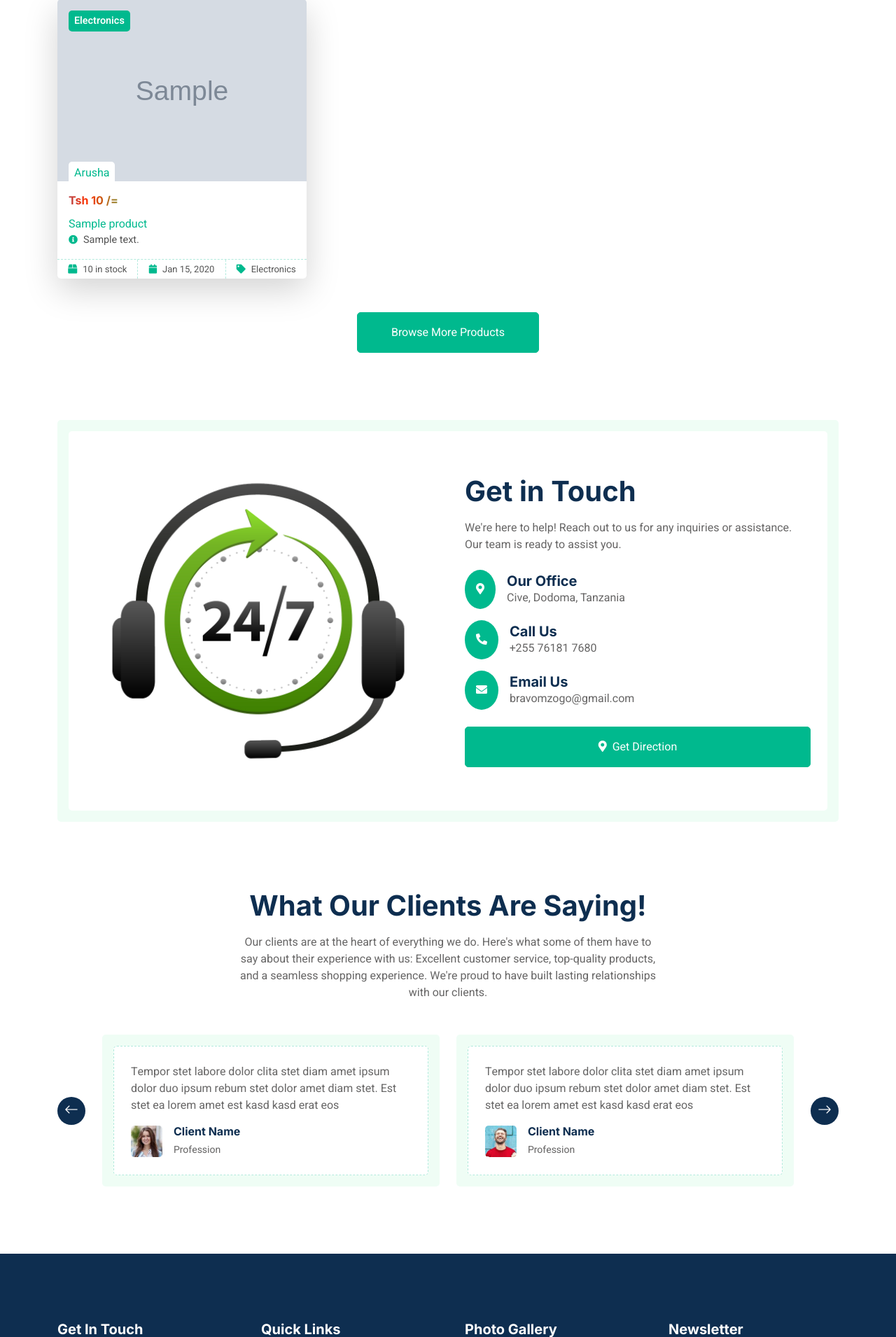
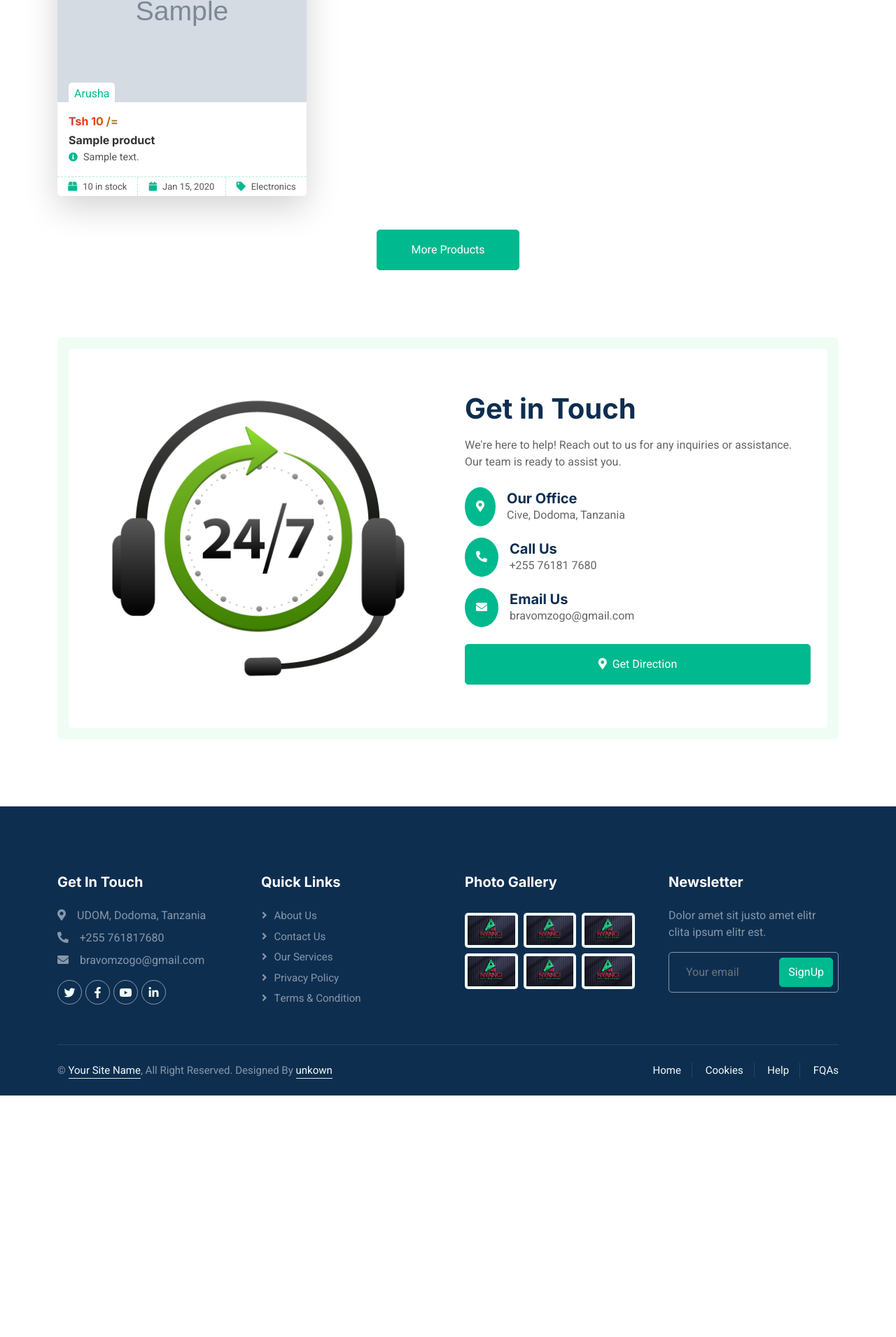
Before and after one commit to bravomzogo/nyangi_market, a Django app: page / in a window 1280 px wide. Shown: the part 1577-3487 px from the top of the page at 70% size. After the commit the page ends 3142 px from the top, so only its background shows below. Run offline with Django 5.2, Linux system fonts and the light colour scheme; tables that the repository leaves empty hold one stand-in row (values such as "Sample post"); grey boxes marked "Sample" are stand-in pictures; some libraries are stand-ins or nearby versions.

Commit message:
Update index.html

```diff
--- a/myapp/templates/myapp/index.html
+++ b/myapp/templates/myapp/index.html
@@ -1,7 +1,7 @@
 {% extends "myapp/base.html" %}
 {% load static %}
 {% load widget_tweaks %}
-{% load humanize %}  <!-- Add this line to load the humanize template tag library -->
+{% load humanize %}
 
 {% block title %}Home{% endblock %}
 
@@ -17,15 +17,15 @@
         <div class="col-md-6 p-5 mt-lg-5">
             <h1 class="display-5 animated fadeIn mb-4">Explore Our <span class="text-primary">Wide Range of Products</span> To Be The First</h1>
             <p class="animated fadeIn mb-4 pb-2">From electronics to clothing, home decor to accessories, we offer an extensive variety of products that cater to all your needs. Browse through our diverse collection and stay ahead with exclusive offers, premium quality, and the best deals.</p>
-            <a href="#prod" class="btn btn-primary py-3 px-5 me-3 animated fadeIn">Shop Now</a>
+            <a href="#carr" class="btn btn-primary py-3 px-5 me-3 animated fadeIn">Shop Now</a>
         </div>
         <div class="col-md-6 animated fadeIn">
             <div class="owl-carousel header-carousel">
                 <div class="owl-carousel-item">
-                    <img class="img-fluid" src="{% static 'img/log1.png' %}" alt="">
+                    <img class="img-fluid" src="{% static 'img/pic1.jpg' %}" alt="">
                 </div>
                 <div class="owl-carousel-item">
-                    <img class="img-fluid" src="{% static 'img/carousel-2.jpg' %}" alt="">
+                    <img class="img-fluid" src="{% static 'img/pic2.jpg' %}" alt="">
                 </div>
             </div>
         </div>
@@ -56,28 +56,29 @@
 <!-- About End -->
 
 <!-- Search Start -->
+<form method="GET" action="{% url 'index' %}" onsubmit="scrollToProducts()">
     <div class="container-fluid bg-primary mb-5 wow fadeIn" data-wow-delay="0.1s" style="padding: 35px;">
         <div class="container">
             <div class="row g-2">
                 <div class="col-md-10">
                     <div class="row g-2">
                         <div class="col-md-4">
-                        <input type="text" class="form-control border-0 py-3" placeholder="Search Keyword">
+                            <input type="text" name="keyword" class="form-control border-0 py-3" placeholder="Search Keyword" value="{{ keyword }}">
                         </div>
                         <div class="col-md-4">
-                        <select class="form-select border-0 py-3">
-                            <option selected>Products</option>
-                            <option value="1">Product 1</option>
-                            <option value="2">Product 2</option>
-                            <option value="3">Product 3</option>
+                            <select name="category" class="form-select border-0 py-3">
+                                <option value="" {% if category == "" %}selected{% endif %}>All Categories</option>
+                                {% for cat in categories %}
+                                    <option value="{{ cat.0 }}" {% if category == cat.0 %}selected{% endif %}>{{ cat.1 }}</option>
+                                {% endfor %}
                             </select>
                         </div>
                         <div class="col-md-4">
-                        <select class="form-select border-0 py-3">
-                            <option selected>Location</option>
-                            <option value="1">Location 1</option>
-                            <option value="2">Location 2</option>
-                            <option value="3">Location 3</option>
+                            <select name="location" class="form-select border-0 py-3">
+                                <option value="" {% if location == "" %}selected{% endif %}>Location</option>
+                                {% for region in regions %}
+                                    <option value="{{ region.0 }}" {% if location == region.0 %}selected{% endif %}>{{ region.1 }}</option>
+                                {% endfor %}
                             </select>
                         </div>
                     </div>
@@ -88,30 +89,18 @@
             </div>
         </div>
     </div>
+</form>
 <!-- Search End -->
 
 <!-- Product Categories Start -->
 <div class="container-xxl py-5">
-    <div class="container">
+    <div class="container" id="carr">
         <div class="row g-0 gx-5 align-items-end">
             <div class="col-lg-6">
                 <div class="text-start mx-auto mb-5 wow slideInLeft" data-wow-delay="0.1s">
                     <h1 class="mb-3">Our Product Categories</h1>
                     <p>Browse through our diverse range of products. From cutting-edge electronics to elegant furniture, stylish fashion, and more, we offer something for everyone. Enjoy top-quality items at the best prices.</p>
                 </div>
-            </div>
-            <div class="col-lg-6 text-start text-lg-end wow slideInRight" data-wow-delay="0.1s">
-                <ul class="nav nav-pills d-inline-flex justify-content-end mb-5">
-                    <li class="nav-item me-2">
-                        <a class="btn btn-outline-primary active" data-bs-toggle="pill" href="#tab-1">Featured</a>
-                    </li>
-                    <li class="nav-item me-2">
-                        <a class="btn btn-outline-primary" data-bs-toggle="pill" href="#tab-2">Electronics</a>
-                    </li>
-                    <li class="nav-item me-0">
-                        <a class="btn btn-outline-primary" data-bs-toggle="pill" href="#tab-3">Clothing</a>
-                    </li>
-                </ul>
             </div>
         </div>
         <div class="tab-content">
@@ -129,8 +118,7 @@
                             </div>
                             <div class="p-3 pb-0">
                                 <h5 class="price-flash">Tsh {{ product.price|intcomma }} /=</h5>
-                                <a class="d-block h6 mb-1 product-name" href="osition-relative overflow-hidden">
-                                    <a href="{% url 'product_detail' product.id %}">{{ product.name }}</a>
+                                <a class="d-block h6 mb-1 product-name" href="{% url 'product_detail' product.id %}">{{ product.name }}</a>
                                 <p class="product-description"><i class="fa fa-info-circle text-primary me-2"></i>{{ product.description }}</p>
                             </div>
                             <div class="d-flex border-top">
@@ -146,11 +134,30 @@
         </div>
         <br><br>
         <div class="col-12 text-center wow fadeInUp" data-wow-delay="0.1s">
-            <button id="load-more" class="btn btn-primary py-3 px-5">Browse More Products</button>
+            <button id="load-more" class="btn btn-primary py-3 px-5">More Products</button>
         </div>
 
         <script src="https://code.jquery.com/jquery-3.6.0.min.js"></script>
         <script>
+             // Function to scroll to the product section
+    function scrollToProducts() {
+        // Save the search action in localStorage to indicate a search was performed
+        localStorage.setItem('searchPerformed', 'true');
+    }
+
+    // Check if a search was performed and scroll to the product section
+    document.addEventListener('DOMContentLoaded', function() {
+        if (localStorage.getItem('searchPerformed') === 'true') {
+            // Scroll to the product section
+            const productSection = document.getElementById('carr');
+            if (productSection) {
+                productSection.scrollIntoView({ behavior: 'smooth' });
+            }
+
+            // Remove the search flag from localStorage
+            localStorage.removeItem('searchPerformed');
+        }
+    });
             $(document).ready(function() {
                 let page = 2;  // Start loading from the second page
                 const productContainer = $('#product-container');
@@ -177,7 +184,7 @@
                                         <div class="col-lg-4 col-md-6">
                                             <div class="property-item rounded overflow-hidden shadow-lg transition-transform transform hover:scale-105">
                                                 <div class="position-relative overflow-hidden">
-                                                    <a href="">
+                                                    <a href="/product/${product.id}/">
                                                         <img class="img-fluid product-image" src="${product.image}" alt="${product.name}">
                                                     </a>
                                                     <div class="bg-primary rounded text-white position-absolute start-0 top-0 m-3 py-1 px-2">${product.category}</div>
@@ -185,7 +192,7 @@
                                                 </div>
                                                 <div class="p-3 pb-0">
                                                     <h5 class="price-flash">Tsh ${formattedPrice} /=</h5>
-                                                    <a class="d-block h6 mb-1 product-name" href="">${product.name}</a>
+                                                    <a class="d-block h6 mb-1 product-name" href="/product/${product.id}/">${product.name}</a>
                                                     <p class="product-description"><i class="fa fa-info-circle text-primary me-2"></i>${product.description}</p>
                                                 </div>
                                                 <div class="d-flex border-top">
@@ -271,56 +278,6 @@
     </div>
 </div>
 <!-- Contact Details End -->
-
-<!-- Testimonial Start -->
-<div class="container-xxl py-5">
-    <div class="container">
-        <div class="text-center mx-auto mb-5 wow fadeInUp" data-wow-delay="0.1s" style="max-width: 600px;">
-            <h1 class="mb-3">What Our Clients Are Saying!</h1>
-            <p>Our clients are at the heart of everything we do. Here's what some of them have to say about their experience with us: Excellent customer service, top-quality products, and a seamless shopping experience. We're proud to have built lasting relationships with our clients.</p>
-        </div>
-
-        <div class="owl-carousel testimonial-carousel wow fadeInUp" data-wow-delay="0.1s">
-            <div class="testimonial-item bg-light rounded p-3">
-                <div class="bg-white border rounded p-4">
-                    <p>Tempor stet labore dolor clita stet diam amet ipsum dolor duo ipsum rebum stet dolor amet diam stet. Est stet ea lorem amet est kasd kasd erat eos</p>
-                    <div class="d-flex align-items-center">
-                        <img class="img-fluid flex-shrink-0 rounded" src="{% static 'img/testimonial-1.jpg' %}" style="width: 45px; height: 45px;">
-                        <div class="ps-3">
-                            <h6 class="fw-bold mb-1">Client Name</h6>
-                            <small>Profession</small>
-                        </div>
-                    </div>
-                </div>
-            </div>
-            <div class="testimonial-item bg-light rounded p-3">
-                <div class="bg-white border rounded p-4">
-                    <p>Tempor stet labore dolor clita stet diam amet ipsum dolor duo ipsum rebum stet dolor amet diam stet. Est stet ea lorem amet est kasd kasd erat eos</p>
-                    <div class="d-flex align-items-center">
-                        <img class="img-fluid flex-shrink-0 rounded" src="{% static 'img/testimonial-2.jpg' %}" style="width: 45px; height: 45px;">
-                        <div class="ps-3">
-                            <h6 class="fw-bold mb-1">Client Name</h6>
-                            <small>Profession</small>
-                        </div>
-                    </div>
-                </div>
-            </div>
-            <div class="testimonial-item bg-light rounded p-3">
-                <div class="bg-white border rounded p-4">
-                    <p>Tempor stet labore dolor clita stet diam amet ipsum dolor duo ipsum rebum stet dolor amet diam stet. Est stet ea lorem amet est kasd kasd erat eos</p>
-                    <div class="d-flex align-items-center">
-                        <img class="img-fluid flex-shrink-0 rounded" src="{% static 'img/testimonial-3.jpg' %}" style="width: 45px; height: 45px;">
-                        <div class="ps-3">
-                            <h6 class="fw-bold mb-1">Client Name</h6>
-                            <small>Profession</small>
-                        </div>
-                    </div>
-                </div>
-            </div>
-        </div>
-    </div>
-</div>
-<!-- Testimonial End -->
 {% endblock %}
 
 {% block extra_js %}
```
Lines whose indentation alone changed are shown as unchanged.
